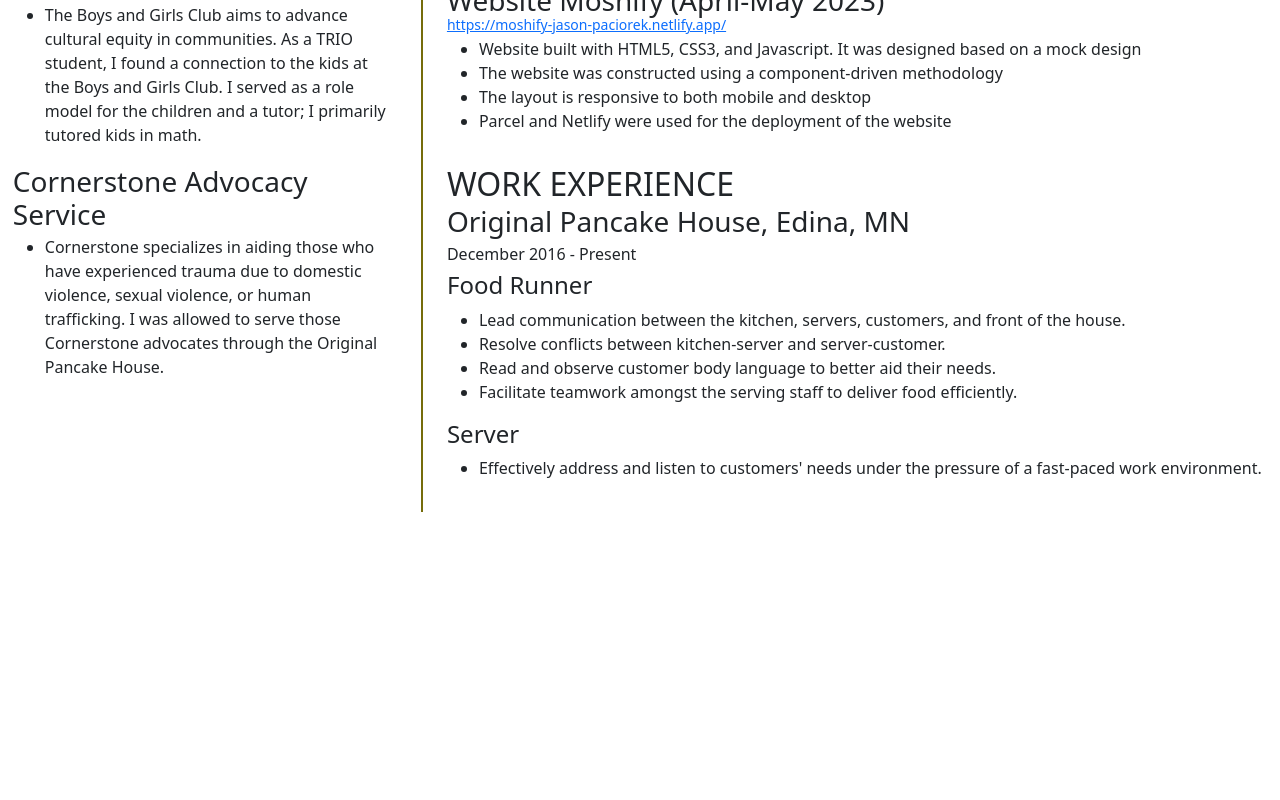
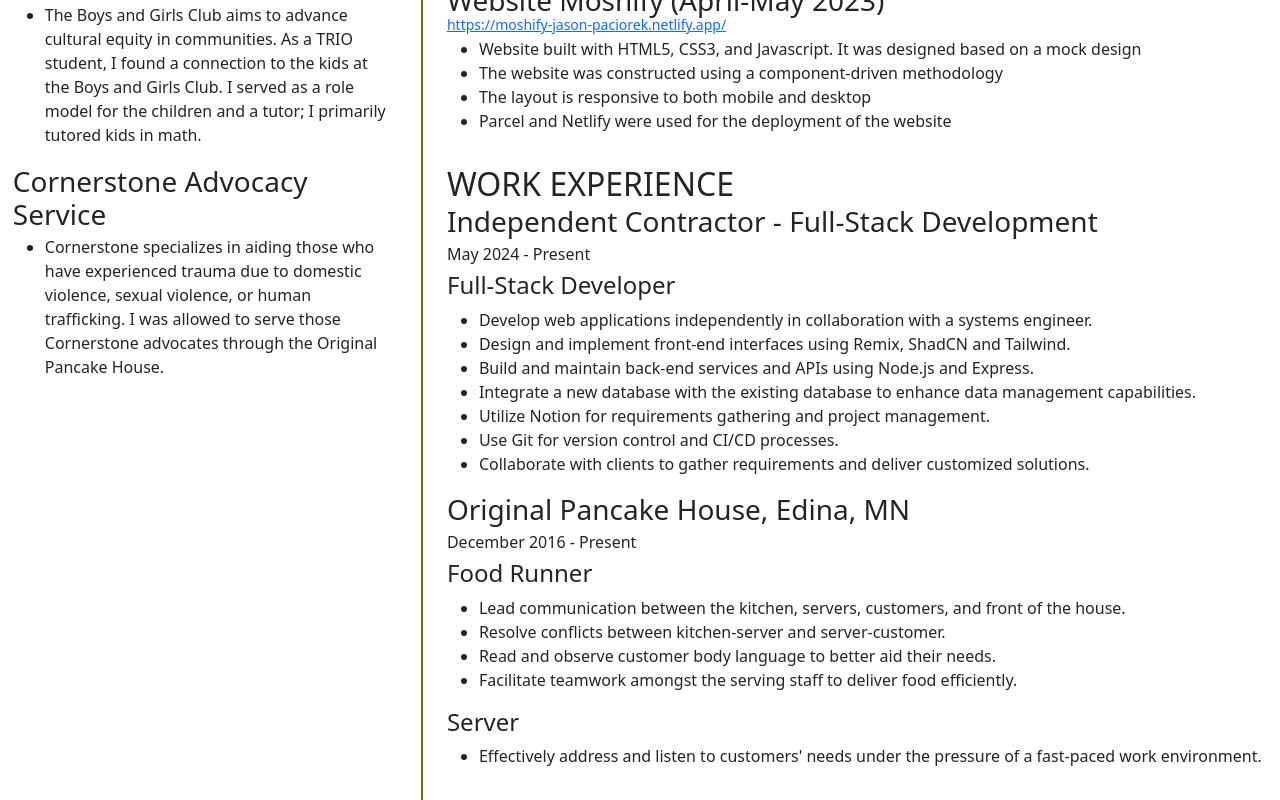
Before and after one commit to PaciorekJ/PaciorekJ.github.io, a React (Vite) app: page / in a window 1280 px wide. Shown: the part 937-1737 px from the top of the page. Before the commit the page ends 1449 px from the top, so only its background shows below. Built offline with nearby package versions, Linux system fonts and the light colour scheme.

Commit message:
Added WorkExperience for current contracting

```diff
--- a/src/data/WorkExperienceData.ts
+++ b/src/data/WorkExperienceData.ts
@@ -1,6 +1,26 @@
 import SectionProps from "../interface/SectionProps";
 
-const workExperience: SectionProps[] = [{
+const workExperience: SectionProps[] = [
+    {
+        header: "Independent Contractor - Full-Stack Development",
+        startDate: "May 2024",
+        endDate: null, // 'null' indicates the person is currently employed here
+        lists: [
+            {
+                header: "Full-Stack Developer",
+                values: [
+                    "Develop web applications independently in collaboration with a systems engineer.",
+                    "Design and implement front-end interfaces using Remix, ShadCN and Tailwind.",
+                    "Build and maintain back-end services and APIs using Node.js and Express.",
+                    "Integrate a new database with the existing database to enhance data management capabilities.",
+                    "Utilize Notion for requirements gathering and project management.",
+                    "Use Git for version control and CI/CD processes.",
+                    "Collaborate with clients to gather requirements and deliver customized solutions.",
+                ],
+            },
+        ],
+    },
+    {
         header: "Original Pancake House, Edina, MN",
         startDate: "December 2016",
         endDate: null, // 'null' indicates the person is currently employed here
@@ -21,6 +41,7 @@ const workExperience: SectionProps[] = [{
                 ],
             },
         ],
-}];
+    },
+];
 
 export default workExperience;
```
Lines whose indentation alone changed are shown as unchanged.
